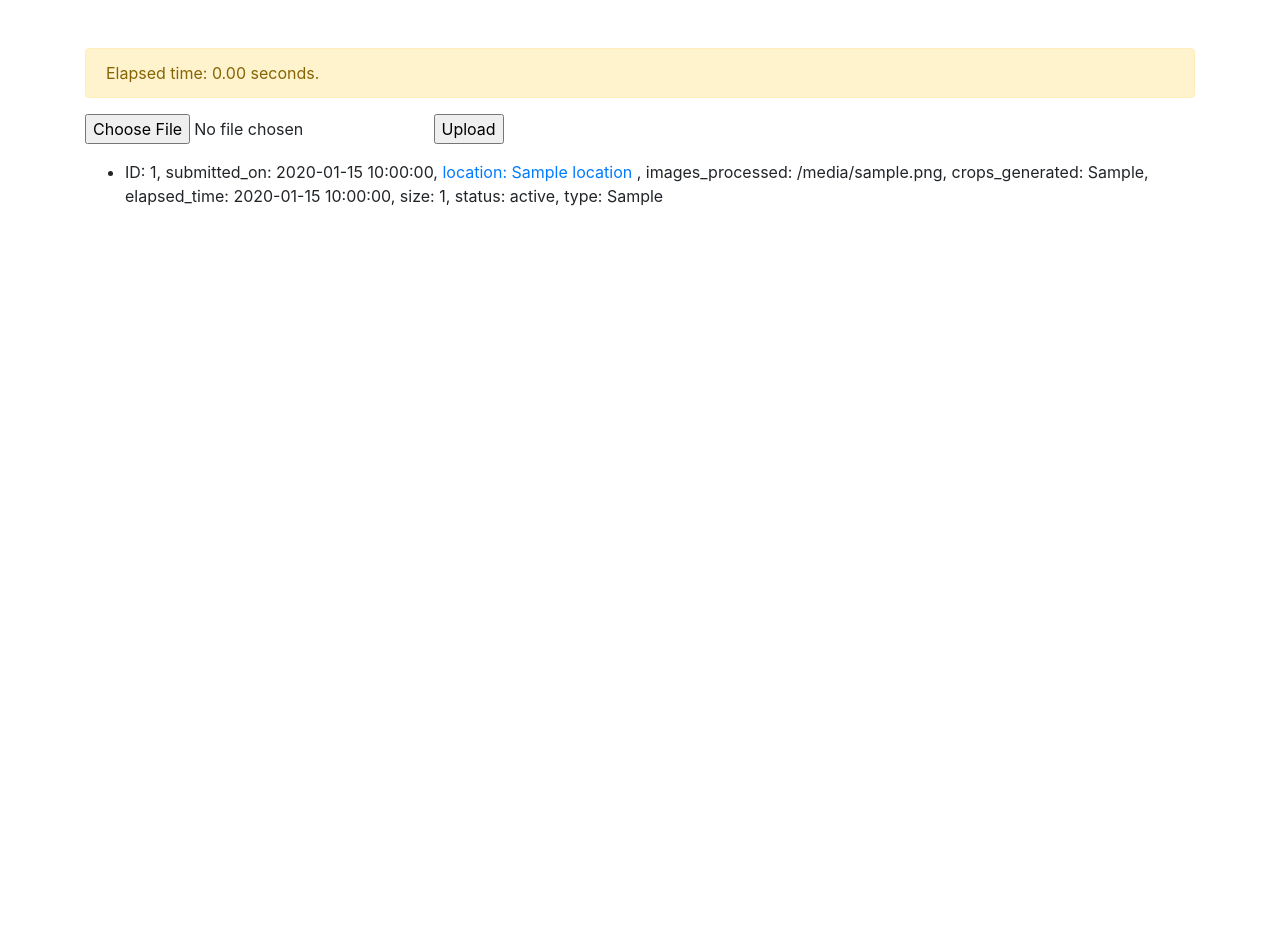
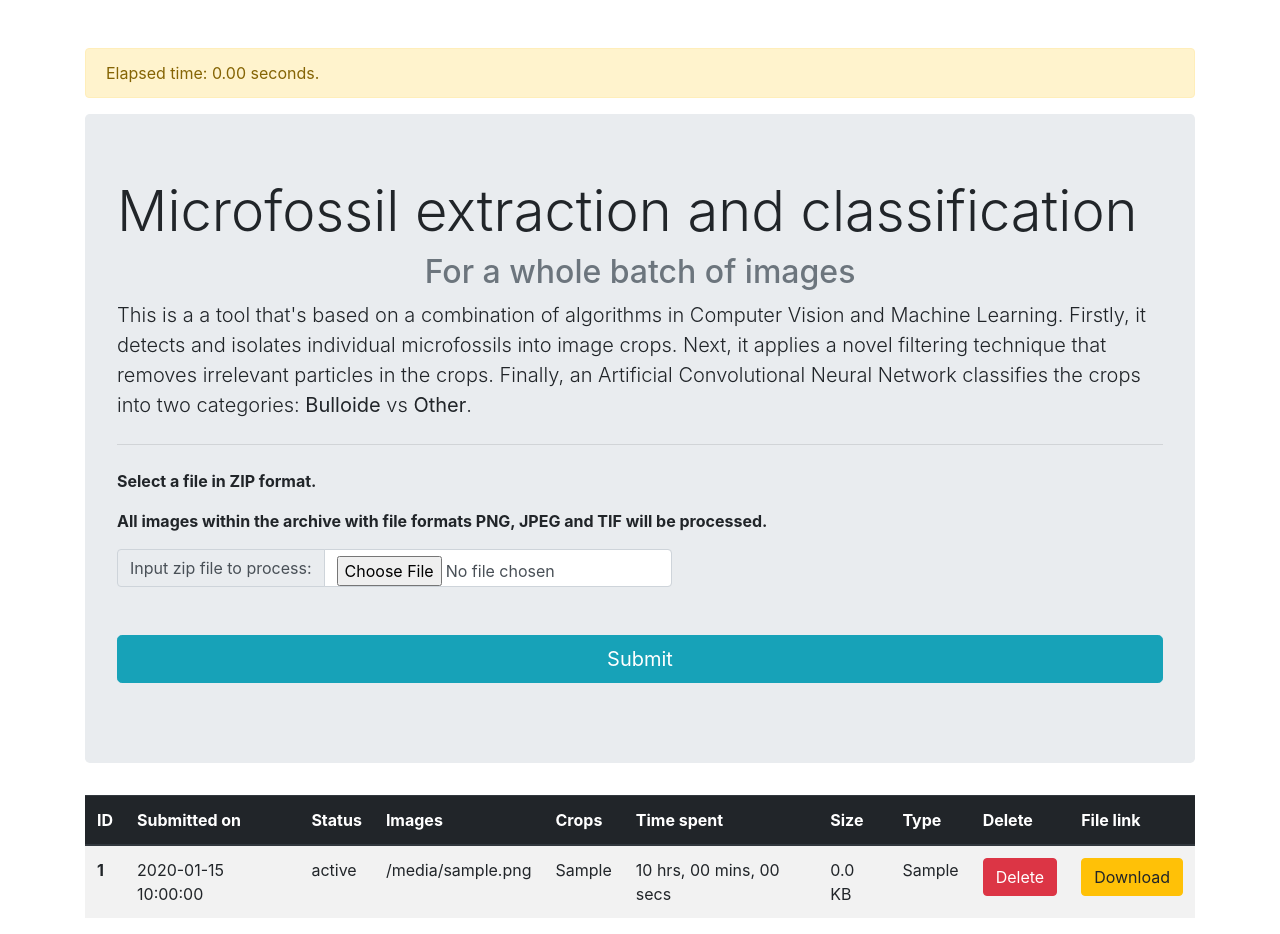
Before and after one commit to aleksmitov/microfossil_classification, a Flask app: template app/templates/batch_image_extraction_and_classification.html in a window 1280 px wide. Shown: the part 56-990 px from the top of the page. Before the commit the page ends 262 px from the top, so only its background shows below. Run offline with Flask 2, Linux system fonts and the light colour scheme; the template is opened without the code that fills it: most values are stand-ins (such as "Sample title", 1, 10 or a date in 2020); some libraries are stand-ins or nearby versions.

Commit message:
progress on the UI

```diff
--- a/app/templates/batch_image_extraction_and_classification.html
+++ b/app/templates/batch_image_extraction_and_classification.html
@@ -1,21 +1,112 @@
 {% extends "body.html" %}
 {% block main_content %}
 
-<form method="post" enctype="multipart/form-data" >
-      <p><input type="file" name="archive" accept=".zip">
-         <input type="submit" value="Upload">
-    </form>
+                <div class="row">
+                    <div class="col">
+                        <div class="jumbotron">
+                          <h1 class="display-4">Microfossil extraction and classification</h1>
+                            <h2 class="text-secondary text-center">For a whole batch of images</h2>
+                          <p class="lead">This is a a tool that's based on a combination of algorithms in Computer Vision and Machine Learning.
+                              Firstly, it detects and isolates individual microfossils into image crops.
+                              Next, it applies a novel filtering technique that removes irrelevant particles in the crops. Finally,
+                              an Artificial Convolutional Neural Network classifies the crops into two categories: <strong>Bulloide</strong> vs <strong>Other</strong>.</p>
+                          <hr class="my-4">
+                            <p><strong>Select a file in ZIP format.</strong></p>
+                            <p><strong>All images within the archive with file formats PNG, JPEG and TIF will be processed.</strong></p>
+                            <form method="post" enctype="multipart/form-data" class="">
+                            <div class="form-group ">
+                                <div class="input-group mb-2">
+                                <div class="input-group-prepend">
+                                  <div class="input-group-text">Input zip file to process:</div>
+                                </div>
+                                <input type="file" accept=".zip" class="form-control col-sm-4" id="archive" name="archive" placeholder="Sample.zip">
+                              </div>
 
-    <ul>
-    {% for batch in batches %}
-        <li>
-            ID: {{batch.id}}, submitted_on: {{batch.submitted_on}}, {% if batch.location is not none %}
-            <a href="{{batch.location}}"> {% endif %}location:
-                    {{batch.location}} {% if batch.location is not none %} </a> {% endif %},
-            images_processed: {{batch.images_processed}}, crops_generated: {{batch.crops_generated}},
-            elapsed_time: {{batch.elapsed_time}}, size: {{batch.size}}, status: {{batch.status}}, type: {{batch.batch_type}}
-        </li>
+                                <button type="submit" class="btn btn-info btn-lg btn-block mt-5">Submit</button>
+
+                            </div>
+                    </form>
+                        </div>
+
+                    </div>
+                </div>
+
+<table class="table table-striped">
+  <thead class="thead-dark">
+    <tr>
+      <th scope="col">ID</th>
+      <th scope="col">Submitted on</th>
+      <th scope="col">Status</th>
+      <th scope="col">Images</th>
+      <th scope="col">Crops</th>
+        <th scope="col">Time spent</th>
+      <th scope="col">Size</th>
+      <th scope="col">Type</th>
+      <th scope="col">Delete</th>
+      <th scope="col">File link</th>
+    </tr>
+  </thead>
+  <tbody>
+  {% for batch in batches %}
+        <tr>
+            <th scope="row">{{batch.id}}</th>
+            <td>{{batch.submitted_on}}</td>
+            <td>{{batch.status}}</td>
+            <td>
+                {% if batch.images_processed is none%}
+                    TBD
+                {% else %}
+                    {{batch.images_processed}}
+                {% endif %}
+            </td>
+            <td>{% if batch.crops_generated is none%}
+                    TBD
+                {% else %}
+                    {{batch.crops_generated}}
+                {% endif %}</td>
+            <td>
+                {% if batch.elapsed_time is not none%}
+                    {{batch.elapsed_time.strftime("%H hrs, %M mins, %S secs")}}
+                {% else %}
+                    TBD
+                {% endif %}
+            </td>
+            <td>
+                {% if batch.size is not none %}
+                    {% if batch.size >= 1024*1024*1024 %}
+                        {{'%0.1f' % (batch.size / (1024.0*1024*1024))|float}} GB
+                    {% elif  batch.size >= 1024*1024 %}
+                        {{'%0.1f' % (batch.size / (1024.0*1024))|float}} MB
+                    {% else %}
+                        {{'%0.1f' % (batch.size / 1024.0)|float}} KB
+                    {% endif %}
+                {% else %}
+                    TBD
+                {% endif %}
+            </td>
+            <td>
+                {% if batch.batch_type == 0%}
+                    classification
+                {% else%}
+                    {{batch.batch_type}}
+                {% endif %}
+            </td>
+            <td>
+                {% if batch.location is not none %}
+                    <a href="/delete_batch/{{batch.id}}"class="btn btn-danger ">Delete</a>
+                {% else %}
+                    <a href="#" download="" class="btn btn-danger disabled">Delete</a>
+                {% endif %}
+            </td>
+            <td>
+                {% if batch.location is not none %}
+                    <a href="{{batch.location}}" download="" class="btn btn-warning ">Download</a>
+                {% else %}
+                    <a href="#" download="" class="btn btn-warning disabled">Download</a>
+                {% endif %}
+            </td>
+        </tr>
     {% endfor %}
-    </ul>
-
+  </tbody>
+</table>
 {% endblock %}
--- a/app/templates/image_extraction_and_classification.html
+++ b/app/templates/image_extraction_and_classification.html
@@ -5,6 +5,7 @@
                     <div class="col">
                         <div class="jumbotron">
                           <h1 class="display-4">Microfossil extraction and classification</h1>
+                            <h2 class="text-secondary text-center">For a single image</h2>
                           <p class="lead">This is a a tool that's based on a combination of algorithms in Computer Vision and Machine Learning.
                               Firstly, it detects and isolates individual microfossils into image crops.
                               Next, it applies a novel filtering technique that removes irrelevant particles in the crops. Finally,
```
Also changed, not shown: app/db_queries.py (+9 -1 lines).
